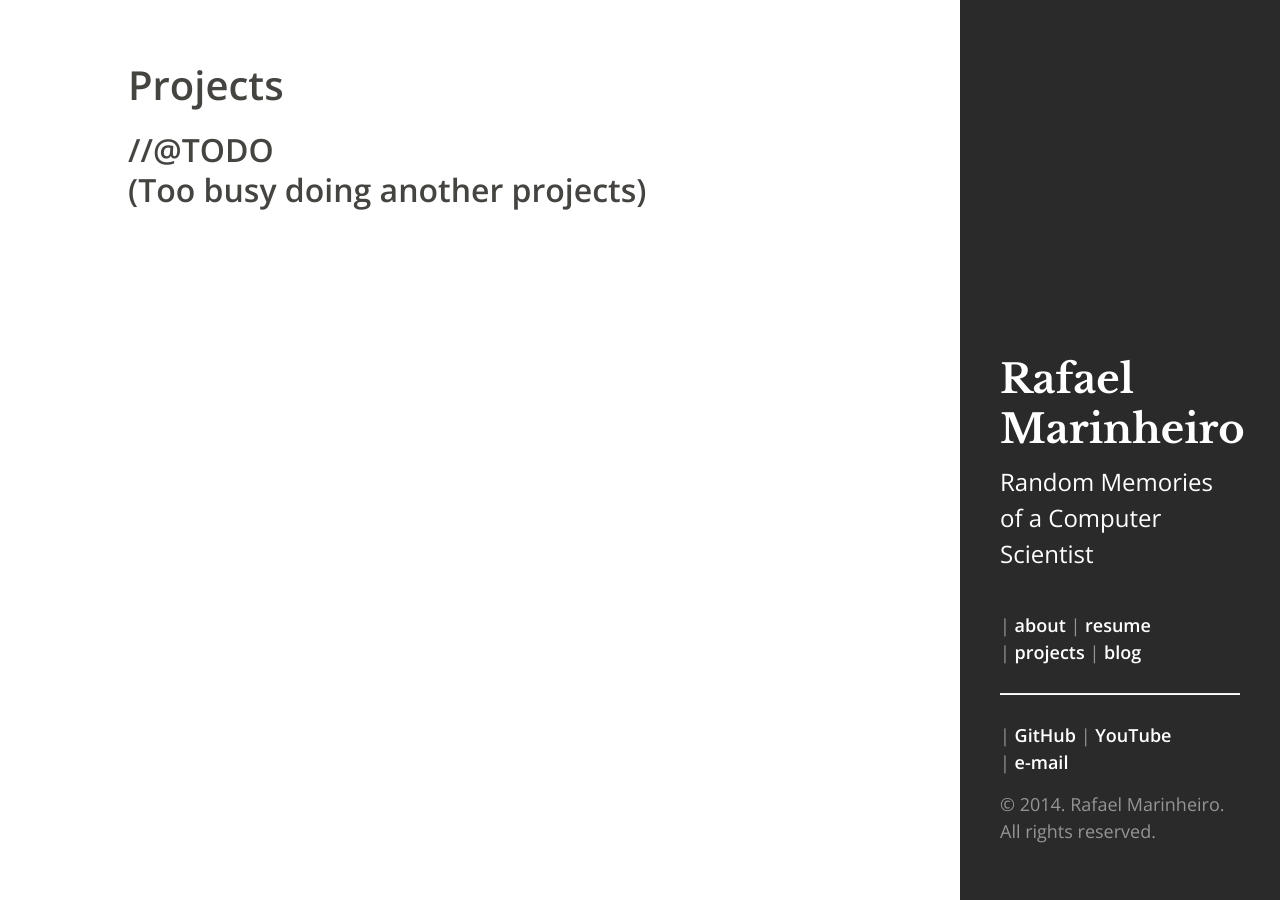
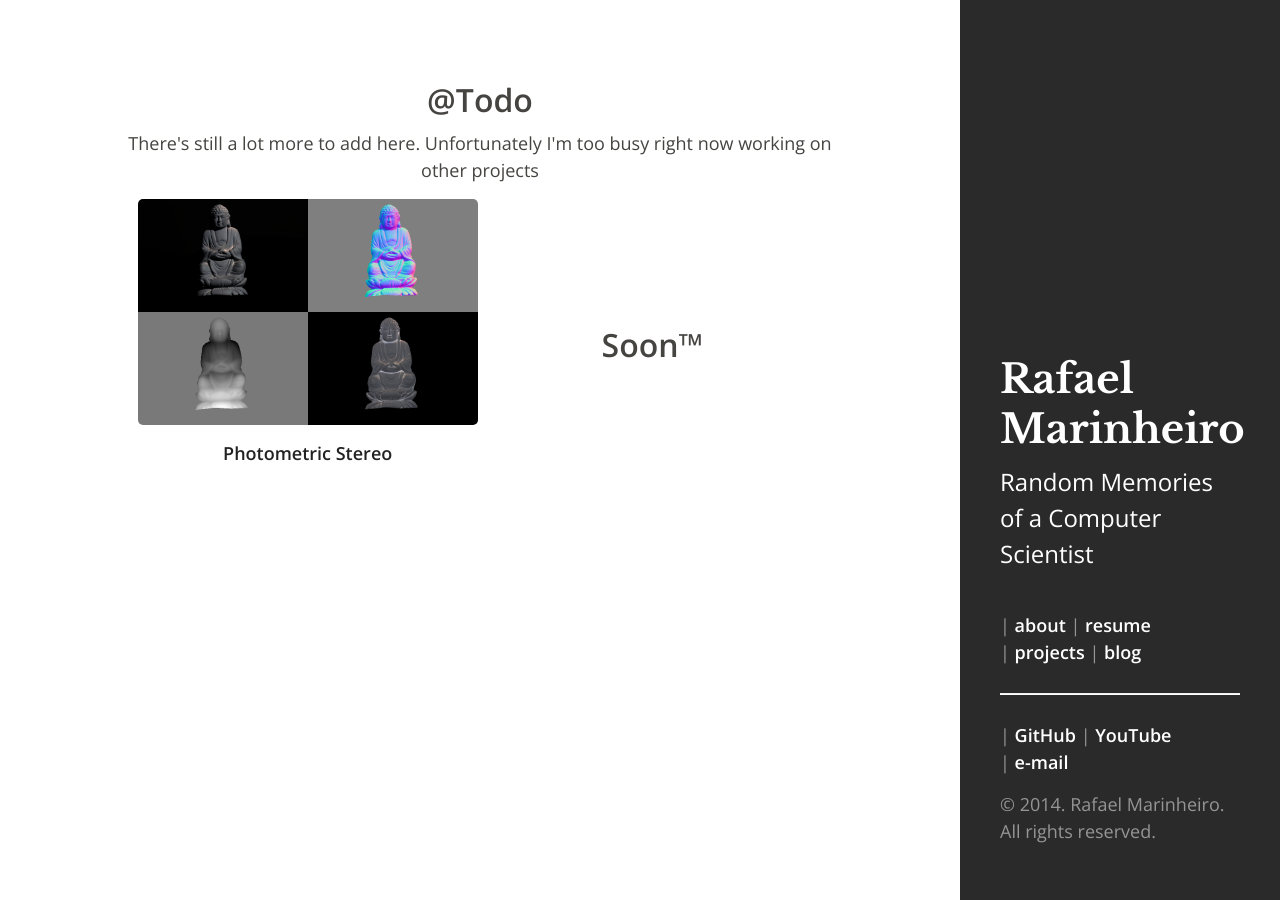
Before and after one commit to simpleweiwei/RafaelMarinheiro.github.io, a Jekyll site: the page built from projects/index.html, in a window 1280 px wide. Built offline with Jekyll 4.4.1, drawn with Linux system fonts in a browser that asks for light colours.

Commit message:
Adding project page

```diff
--- a/css/main.css
+++ b/css/main.css
@@ -83,6 +83,19 @@
 }
 
 figure, figure img { margin-bottom: 1%; text-align: center; }
+
+.project-div{
+    text-align: center;
+}
+
+.project{
+    display: inline-block;
+    width: 340px;
+    margin-left: auto;
+    margin-right: auto;
+    vertical-align: middle;
+}
+
 figure img {
     display: inline-block;
     margin-left: auto;
--- a/projects.html
+++ /dev/null
@@ -1,8 +0,0 @@
----
-layout: default
-title: Projects
----
-
-<h1>Projects</h1>
-
-<h2>//@TODO</br>(Too busy doing another projects)</h2>
--- /dev/null
+++ b/projects/index.html
@@ -0,0 +1,17 @@
+---
+layout: default
+title: Projects
+---
+<div class="project-div">
+	<h2>@Todo</h2>
+	<p>There's still a lot more to add here. Unfortunately I'm too busy right now working on other projects</p>
+	<a class="project" href="/projects/photometric_stereo">
+		<img width="100%" src="/projects/photometric_stereo/banner.png"></img>
+		<p>Photometric Stereo</p>
+	</a>
+
+	<span class="project">
+		<h2>Soon&#0153</h2>
+	</span>
+
+</div>
```
Also changed, not shown: README.md, projects/photometric_stereo/banner.png (added), projects/photometric_stereo/index.md (renamed from projects/photometric_stereo.md).
